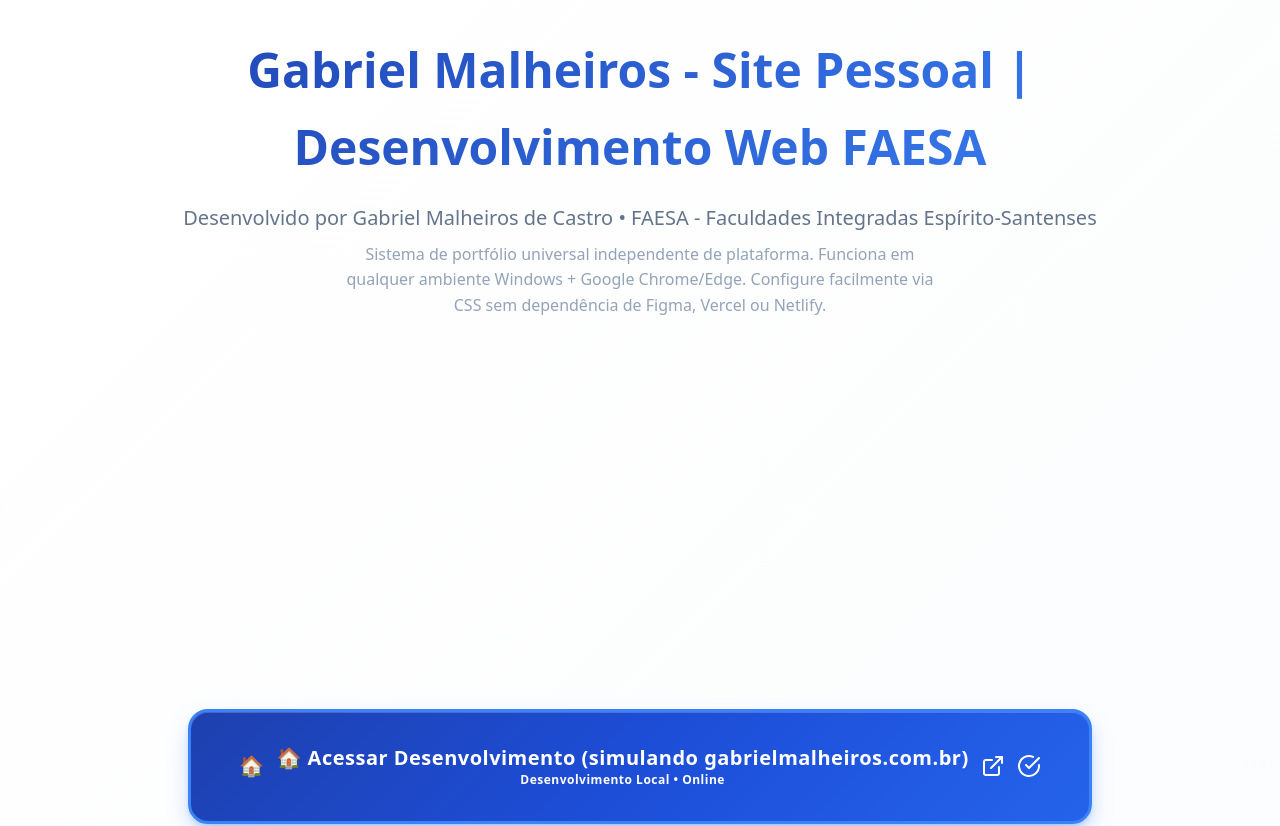
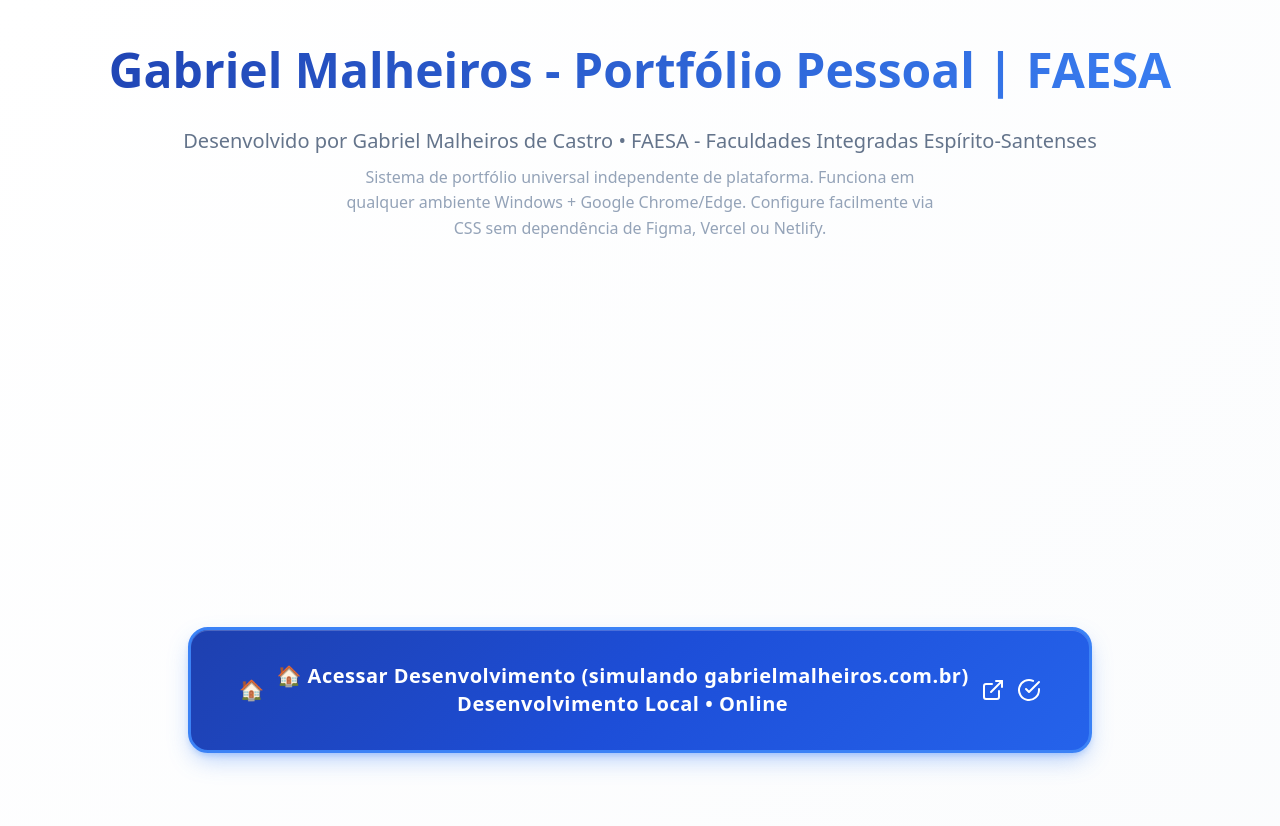
Before and after one commit to GabrielMalheirosdeCastro/DesenvolvimentoWeb-2025-2, a React (Vite) app: page / in a window 1280 px wide. Shown: the top 826 px of the page. Built offline with nearby package versions, Linux system fonts and the light colour scheme.

Commit message:
Atualiza links e configurações para o deploy no Vercel, refletindo a nova URL e melhorando a detecção automática do ambiente.

```diff
--- a/src/components/ui/interface-universal.tsx
+++ b/src/components/ui/interface-universal.tsx
@@ -59,7 +59,7 @@
   };
 
   const [config, setConfig] = useState<UniversalConfig>({
-    url: 'https://meu-portfolio-universal.com',
+    url: 'https://desenvolvimento-web-2025-2.vercel.app',
     title: 'Interface Gráfica Pessoal - Sistema Universal',
     author: 'Gabriel Malheiros',
     institution: 'FAESA',
@@ -74,7 +74,7 @@
   const extractCSSConfig = useCallback((): UniversalConfig => {
     const style = getComputedStyle(document.documentElement);
 
-    // 🌐 Detecção automática do ambiente MELHORADA
+    // 🌐 Detecção automática do ambiente MELHORADA para Vercel REAL
     const hostname = window.location.hostname;
     const protocol = window.location.protocol;
     const port = window.location.port;
@@ -83,26 +83,26 @@
     let autoStatus: UniversalConfig['status'] = 'online';
     let environment = 'unknown';
 
-    // Detectar ambiente automaticamente com mais precisão
+    // Detectar ambiente automaticamente com URL REAL do Vercel
     if (hostname === 'localhost' || hostname === '127.0.0.1' || hostname === '0.0.0.0') {
       autoUrl = `${protocol}//${hostname}:${port || '3000'}`;
       autoStatus = 'online';
       environment = 'development';
       document.documentElement.setAttribute('data-environment', 'development');
       console.log('🏠 Ambiente detectado: Desenvolvimento Local');
+    } else if (hostname === 'desenvolvimento-web-2025-2.vercel.app' || hostname.includes('desenvolvimento-web-2025-2') || hostname.includes('vercel.app')) {
+      autoUrl = `${protocol}//${hostname}`;
+      autoStatus = 'online';
+      environment = 'vercel';
+      document.documentElement.setAttribute('data-environment', 'vercel');
+      document.documentElement.setAttribute('data-url', hostname);
+      console.log('🚀 Ambiente detectado: Vercel Deploy REAL - desenvolvimento-web-2025-2.vercel.app');
     } else if (hostname.includes('github.io') || hostname.includes('githubpages.io')) {
-      // Garantir URL correta do GitHub Pages
       autoUrl = `${protocol}//${hostname}/DesenvolvimentoWeb-2025-2`;
       autoStatus = 'online';
       environment = 'github-pages';
       document.documentElement.setAttribute('data-environment', 'github-pages');
       console.log('🌐 Ambiente detectado: GitHub Pages');
-    } else if (hostname.includes('vercel.app') || hostname.includes('vercel.com')) {
-      autoUrl = `${protocol}//${hostname}`;
-      autoStatus = 'online';
-      environment = 'vercel';
-      document.documentElement.setAttribute('data-environment', 'vercel');
-      console.log('🚀 Ambiente detectado: Vercel');
     } else if (hostname.includes('netlify.app') || hostname.includes('netlify.com')) {
       autoUrl = `${protocol}//${hostname}`;
       autoStatus = 'online';
@@ -110,19 +110,20 @@
       document.documentElement.setAttribute('data-environment', 'netlify');
       console.log('📡 Ambiente detectado: Netlify');
     } else {
-      // Fallback para URL padrão
-      autoUrl = 'https://gabrielmalheirosdeciastro.github.io/DesenvolvimentoWeb-2025-2';
+      // Fallback para URL REAL do Vercel
+      autoUrl = 'https://desenvolvimento-web-2025-2.vercel.app';
       autoStatus = 'online';
       environment = 'production';
       document.documentElement.setAttribute('data-environment', 'production');
-      console.log('🌍 Ambiente detectado: Produção (Fallback)');
+      console.log('🌍 Ambiente detectado: Produção (Fallback para Vercel REAL)');
     }
 
     // Aplicar configurações CSS específicas do ambiente
     document.documentElement.style.setProperty('--current-environment', `"${environment}"`);
     document.documentElement.style.setProperty('--current-url', `"${autoUrl}"`);
+    document.documentElement.style.setProperty('--portfolio-url', `"${autoUrl}"`);
 
-    console.log(`🔗 URL configurada: ${autoUrl}`);
+    console.log(`🔗 URL REAL configurada: ${autoUrl}`);
 
     return {
       url: autoUrl,
--- a/src/styles/globals.css
+++ b/src/styles/globals.css
@@ -46,28 +46,58 @@
   --portfolio-url-projetos: "https://projetos.gabrielmalheiros.com.br";
   --portfolio-url-blog: "https://blog.gabrielmalheiros.com.br";
 
-  /* 🔧 URLs de desenvolvimento e fallback */
+  /* 🚀 Configurações para Deploy no Vercel */
+  --portfolio-url-vercel: "https://desenvolvimento-web-2025-2.vercel.app";
+  --portfolio-url-vercel-www: "https://www.desenvolvimento-web-2025-2.vercel.app";
+  --portfolio-url-preview: "https://desenvolvimento-web-2025-2-git-main.vercel.app";
+
+  /* URLs de desenvolvimento e fallback */
   --portfolio-url-local: "http://localhost:3000";
   --portfolio-url-development: "http://localhost:3000";
   --portfolio-url-github-backup: "https://gabrielmalheirosdeciastro.github.io/DesenvolvimentoWeb-2025-2";
 
-  /* 🎯 URL principal ativa (muda automaticamente) */
-  --portfolio-url: var(--portfolio-url-primary);
+  /* 🎯 URL principal ativa (Vercel REAL) */
+  --portfolio-url: var(--portfolio-url-vercel);
 
-  /* 📝 Informações do domínio personalizado */
-  --portfolio-domain: "gabrielmalheiros.com.br";
-  --portfolio-title: "Gabriel Malheiros - Site Pessoal | Desenvolvimento Web FAESA";
+  /* 📝 Informações atualizadas para Vercel REAL */
+  --portfolio-domain: "desenvolvimento-web-2025-2.vercel.app";
+  --portfolio-title: "Gabriel Malheiros - Portfólio Pessoal | FAESA";
   --portfolio-author: "Gabriel Malheiros de Castro";
   --portfolio-institution: "FAESA - Faculdades Integradas Espírito-Santenses";
-  --portfolio-status: "online"; /* online | offline | maintenance */
-  --portfolio-theme: "professional"; /* professional | modern | classic | minimal | colorful */
+  --portfolio-status: "online";
+  --portfolio-theme: "modern";
 
-  /* 🎨 Configurações específicas para domínio personalizado */
-  --portfolio-button-text: "🌐 Acessar gabrielmalheiros.com.br";
-  --portfolio-button-text-dev: "🏠 Desenvolvimento (simulando gabrielmalheiros.com.br)";
-  --portfolio-show-domain: "true";
-  --portfolio-show-ssl: "true";
-  --portfolio-description: "Site pessoal profissional de Gabriel Malheiros - Estudante de Desenvolvimento Web na FAESA";
+  /* 🎨 Configurações específicas para Vercel REAL */
+  --portfolio-button-text: "🚀 desenvolvimento-web-2025-2.vercel.app";
+  --portfolio-button-text-dev: "🏠 Desenvolvimento Local";
+  --portfolio-provider: "vercel";
+  --portfolio-description: "Portfólio pessoal de Gabriel Malheiros - Desenvolvimento Web FAESA 2025-2 - Deploy no Vercel";
+
+  /* 🌐 URLs do Vercel (será atualizado automaticamente após deploy) */
+  --portfolio-url-vercel: "https://desenvolvimento-web-2025-2.vercel.app";
+  --portfolio-url-preview: "https://desenvolvimento-web-2025-2-git-main.vercel.app";
+
+  /* URLs de desenvolvimento e fallback */
+  --portfolio-url-local: "http://localhost:3000";
+  --portfolio-url-development: "http://localhost:3000";
+  --portfolio-url-github-backup: "https://gabrielmalheirosdeciastro.github.io/DesenvolvimentoWeb-2025-2";
+
+  /* 🎯 URL principal ativa (Vercel como padrão) */
+  --portfolio-url: var(--portfolio-url-vercel);
+
+  /* 📝 Informações atualizadas para Vercel */
+  --portfolio-domain: "vercel.app";
+  --portfolio-title: "Gabriel Malheiros - Portfólio Pessoal | FAESA";
+  --portfolio-author: "Gabriel Malheiros de Castro";
+  --portfolio-institution: "FAESA - Faculdades Integradas Espírito-Santenses";
+  --portfolio-status: "online";
+  --portfolio-theme: "modern";
+
+  /* 🎨 Configurações específicas para Vercel */
+  --portfolio-button-text: "🚀 Acessar Site no Vercel";
+  --portfolio-button-text-dev: "🏠 Desenvolvimento Local";
+  --portfolio-provider: "vercel";
+  --portfolio-description: "Portfólio pessoal de Gabriel Malheiros - Desenvolvimento Web FAESA 2025-2";
 
   /* 🔧 Configurações técnicas universais */
   --portfolio-provider: "auto-detect";
@@ -414,7 +444,7 @@
 
 /* 🔧 Classes específicas para diferentes tamanhos */
 .portfolio-link-universal[data-size="sm"] {
-  padding: var(--space-2) var(--space-4);
+  padding: var(--space-2) var(--space-4;
   font-size: var(--font-size-sm);
 }
 
@@ -799,6 +829,8 @@
 html[data-environment="vercel"] {
   --portfolio-url: "https://desenvolvimento-web-2025-2.vercel.app";
   --portfolio-status: "online";
+  --portfolio-provider: "vercel";
+  --portfolio-domain: "desenvolvimento-web-2025-2.vercel.app";
 }
 
 /* 📡 Seletor para Netlify */
```
Also changed, not shown: src/components/ui/localhost-link.tsx (+36 -35 lines), 1 other file (tests, documents, lock files or other folders).
